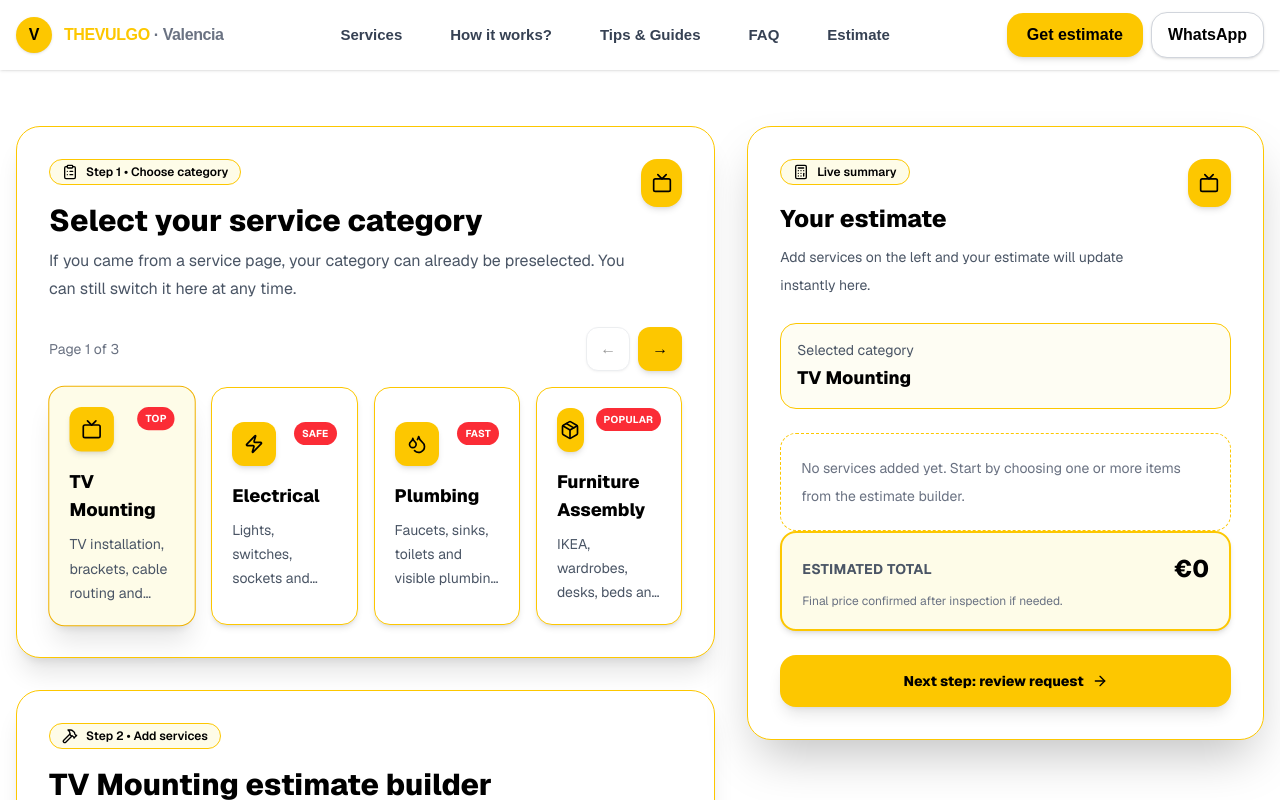
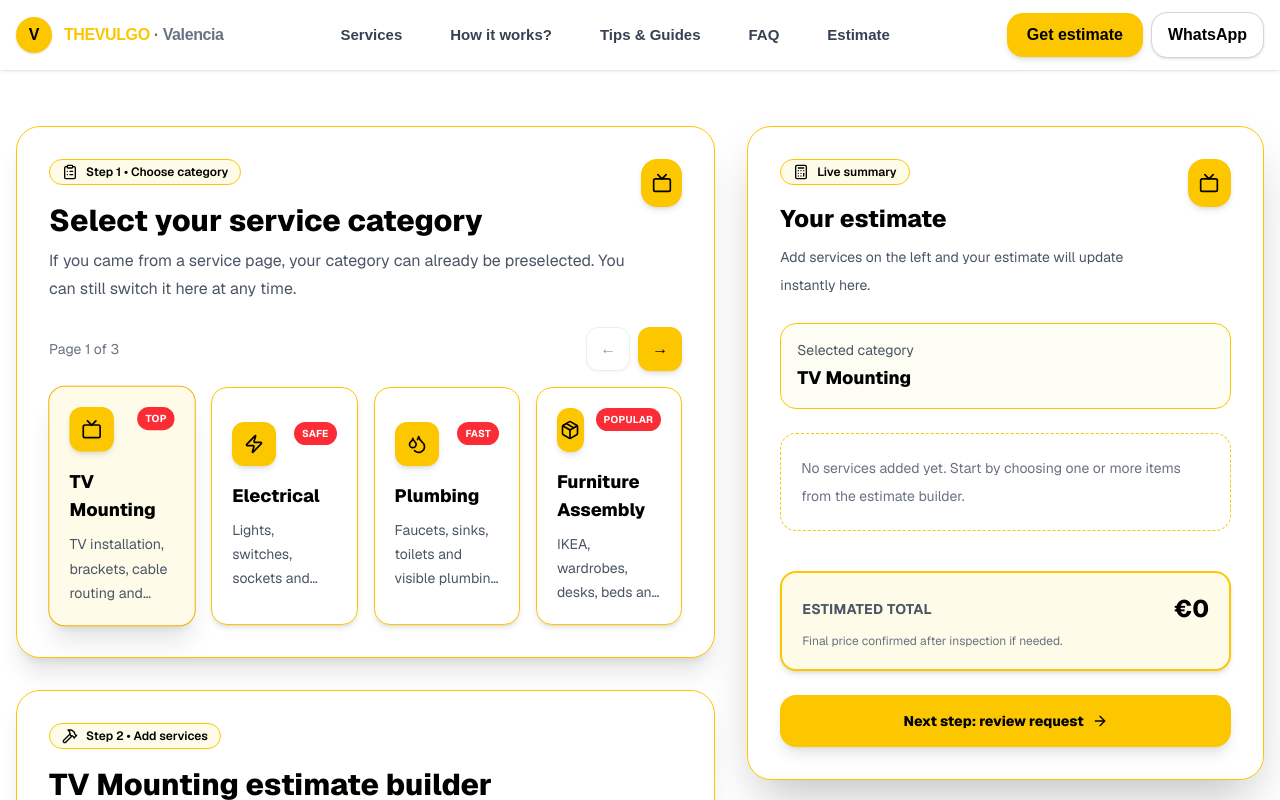
Before and after one commit to danylopechatkin/thevulgo-es, a Next.js app: page /estimate in a window 1280 px wide. Shown: the top 800 px of the page. Built offline with nearby package versions, Linux system fonts and the light colour scheme.

Commit message:
Fix spacing above estimated total card

```diff
--- a/app/estimate/page.tsx
+++ b/app/estimate/page.tsx
@@ -1329,7 +1329,7 @@ className="inline-flex items-center gap-2 whitespace-nowrap rounded-xl border bo
                   )}
                 </div>
 
-                <div className="rounded-2xl border-2 border-yellow-400 bg-yellow-50 p-5 shadow-md">
+                <div className="mt-10 rounded-2xl border-2 border-yellow-400 bg-yellow-50 p-5 shadow-md">
   <div className="flex items-center justify-between">
     <span className="text-sm font-bold uppercase tracking-wide text-gray-600">
       Estimated total
```
